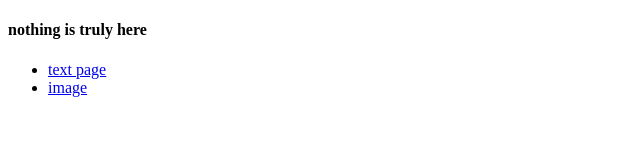
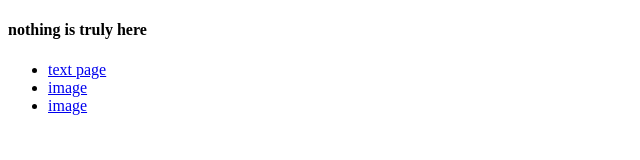
Before and after one commit to Natwolf029/Class, a plain HTML site: page index.html in a window 1280 px wide. Shown: the full height of the page, 0-640 px from the left. Drawn offline with Linux system fonts and the light colour scheme.

Commit message:
Update index.html

```diff
--- a/index.html
+++ b/index.html
@@ -12,7 +12,7 @@
 <ul>
 <li> <a href="bachmantext.html"> text page </a> </li>
 <li> <a href="image.html"> image </a> </li>
-
+<li> <a href="boxes.html"> image </a> </li>
 </ul>
 </body>
 
```
